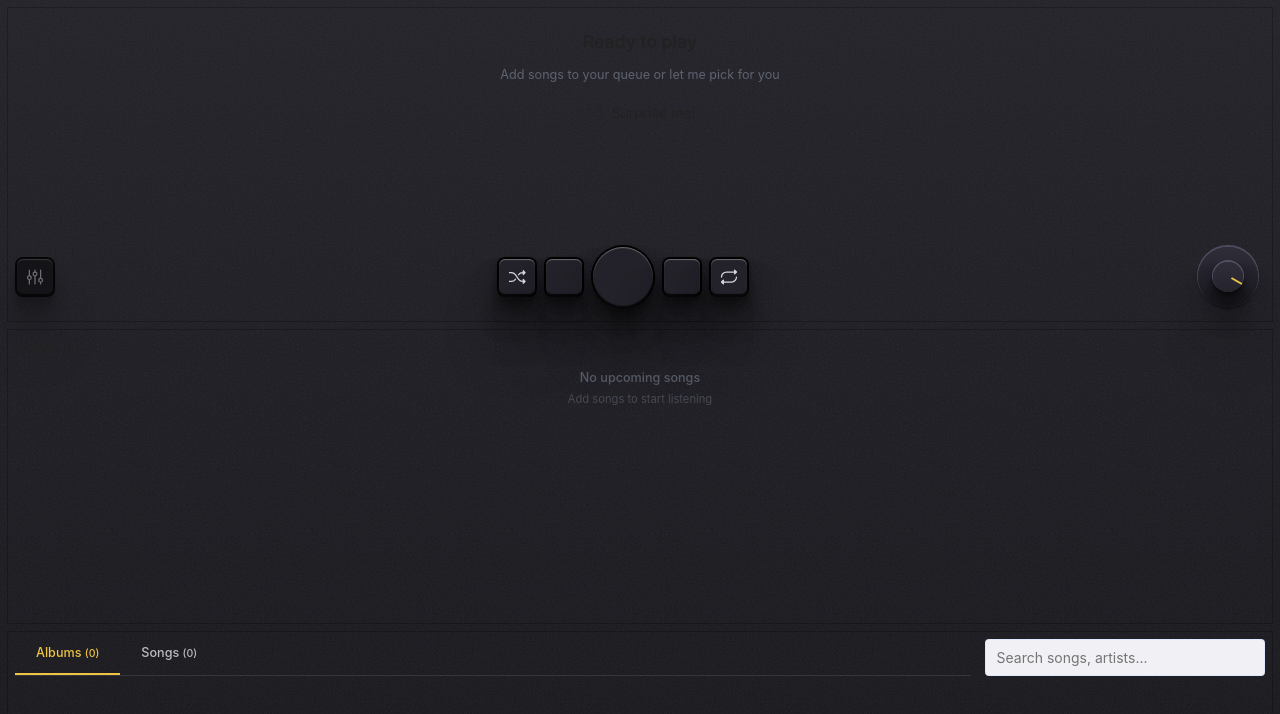
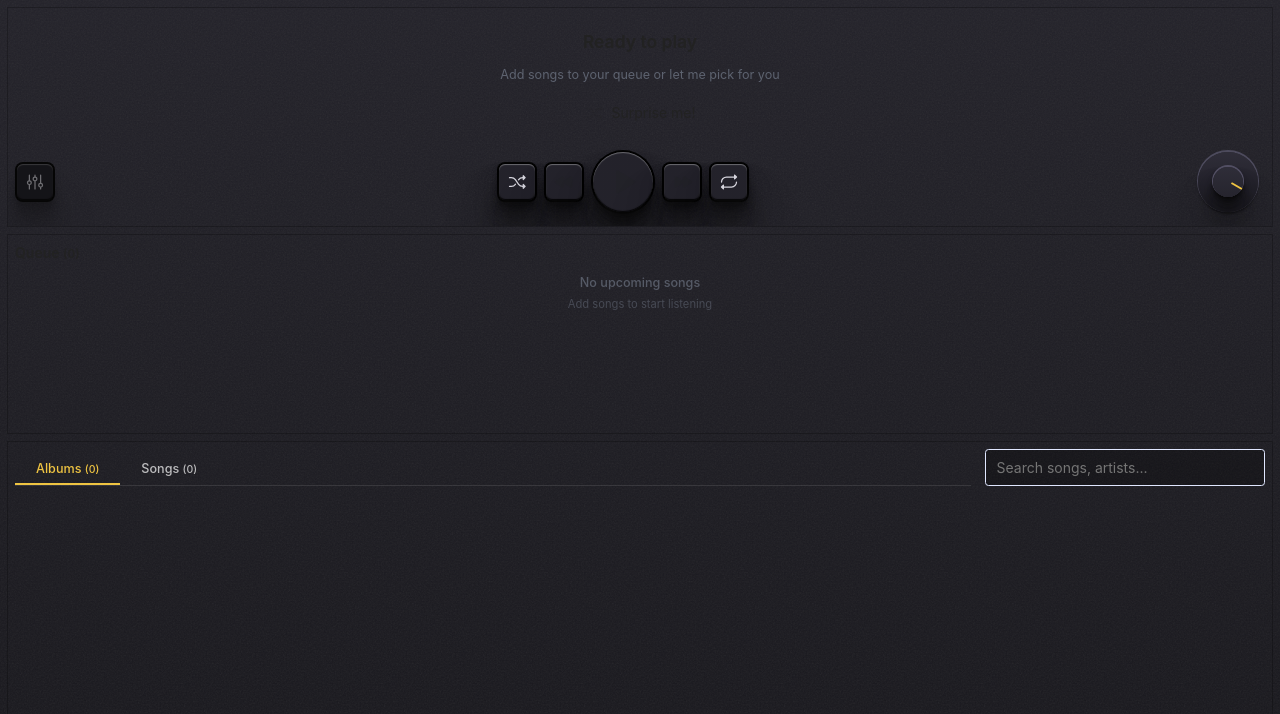
Before and after one commit to albrtogarcia/tuku, a React (Vite) app: page / in a window 1280 px wide. Shown: the top 714 px of the page. Built offline with nearby package versions, Linux system fonts and the light colour scheme.

Commit message:
Grid layout

```diff
--- a/src/renderer/App.tsx
+++ b/src/renderer/App.tsx
@@ -128,13 +128,13 @@ function App() {
 				<Queue audio={audio} />
 			</div>
 			<div className="container__library">
-				<div className="library-header">
+				<div className="library__header">
 					{/* TABS */}
-					<div className="library-tabs">
-						<button className={`library-tabs__button ${activeTab === 'albums' ? 'active' : ''}`} onClick={() => setActiveTab('albums')}>
+					<div className="tabs">
+						<button className={`tabs__button ${activeTab === 'albums' ? 'active' : ''}`} onClick={() => setActiveTab('albums')}>
 							Albums <small>({albums.length})</small>
 						</button>
-						<button className={`library-tabs__button ${activeTab === 'songs' ? 'active' : ''}`} onClick={() => setActiveTab('songs')}>
+						<button className={`tabs__button ${activeTab === 'songs' ? 'active' : ''}`} onClick={() => setActiveTab('songs')}>
 							Songs <small>({songs.length})</small>
 						</button>
 					</div>
@@ -144,7 +144,7 @@ function App() {
 				</div>
 
 				{/* TAB CONTENT */}
-				<div className="library-content">
+				<div className="library__body">
 					{activeTab === 'albums' && <AlbumsGrid albums={albums} setQueue={handleSetQueue} audio={audio} />}
 					{activeTab === 'songs' && <SongsList songs={filteredSongs} audio={audio} addToQueue={addToQueue} folderPath={folderPath} />}
 				</div>
--- a/src/renderer/components/SearchBar/_searchbar.scss
+++ b/src/renderer/components/SearchBar/_searchbar.scss
@@ -1,6 +1,6 @@
 .search {
 	input {
-		background: var(--bgPrimary);
+		background: rgba(0, 0, 0, 0.25);
 		color: var(--textColor);
 		border: 1px solid var(--border);
 		border-radius: 0.25rem;
--- a/src/renderer/styles/templates/_home.scss
+++ b/src/renderer/styles/templates/_home.scss
@@ -7,33 +7,38 @@ $queue: clamp(128px, 25vh, 300px);
 	min-width: 640px;
 	margin: 0 auto;
 	padding: 0.5rem;
-	display: flex;
-	flex-direction: column;
+	display: grid;
+	grid-template-columns: 1fr;
+	grid-template-rows: $player $queue 1fr;
 	gap: 0.5rem;
 	height: 100dvh;
+	overflow: hidden;
 
 	&>* {
 		border: 1px solid rgba(0, 0, 0, 0.25);
 		padding: 0.5rem;
 		position: relative;
+		overflow: hidden;
 	}
 
-	&__player {
-		min-height: $player;
-		flex: 1 0 $player;
-	}
+	&__player {}
 
-	&__queue {
-		min-height: $queue;
-		flex: 1 0 $queue;
-	}
+	&__queue {}
 
 	&__library {
-		flex-grow: 1;
+		max-height: 100%;
+		overflow: hidden;
+		display: grid;
+		grid-template-rows: auto 1fr;
+
+		.library__body {
+			overflow: hidden;
+			overflow-y: auto;
+		}
 	}
 }
 
-.library-header {
+.library__header {
 	display: flex;
 	align-items: flex-end;
 	justify-content: space-between;
@@ -42,7 +47,7 @@ $queue: clamp(128px, 25vh, 300px);
 }
 
 // Library tabs styles
-.library-tabs {
+.tabs {
 	display: flex;
 	flex: 1;
 	gap: 0;
@@ -51,7 +56,7 @@ $queue: clamp(128px, 25vh, 300px);
 	&__button {
 		background: none;
 		border: none;
-		padding: 0.25rem 1.5rem 0.75rem;
+		padding: 0.66rem 1.5rem 0.33rem;
 		color: rgba(255, 255, 255, 0.7);
 		cursor: pointer;
 		transition: all 0.2s ease;
@@ -70,8 +75,3 @@ $queue: clamp(128px, 25vh, 300px);
 		}
 	}
 }
-
-.library-content {
-	flex: 1;
-	overflow: hidden;
-}
```
